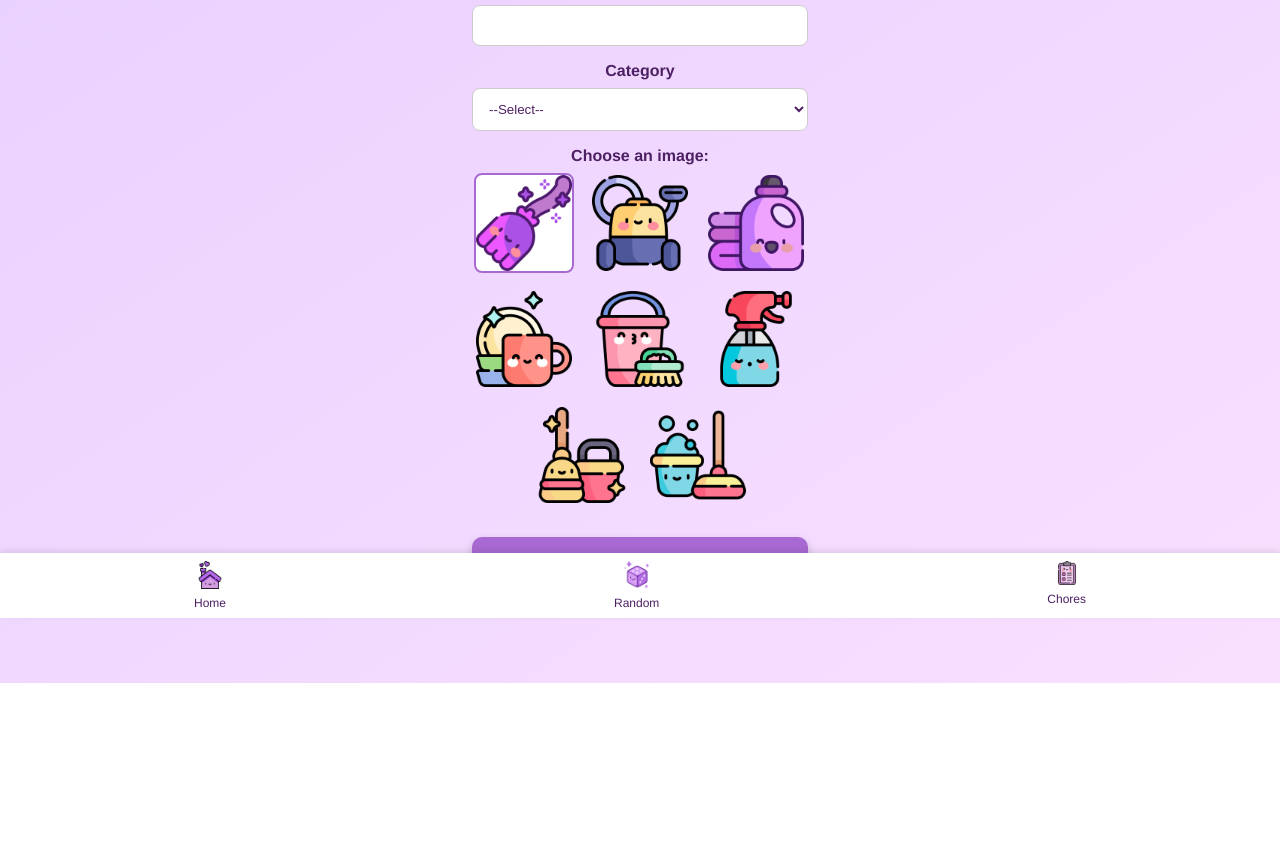
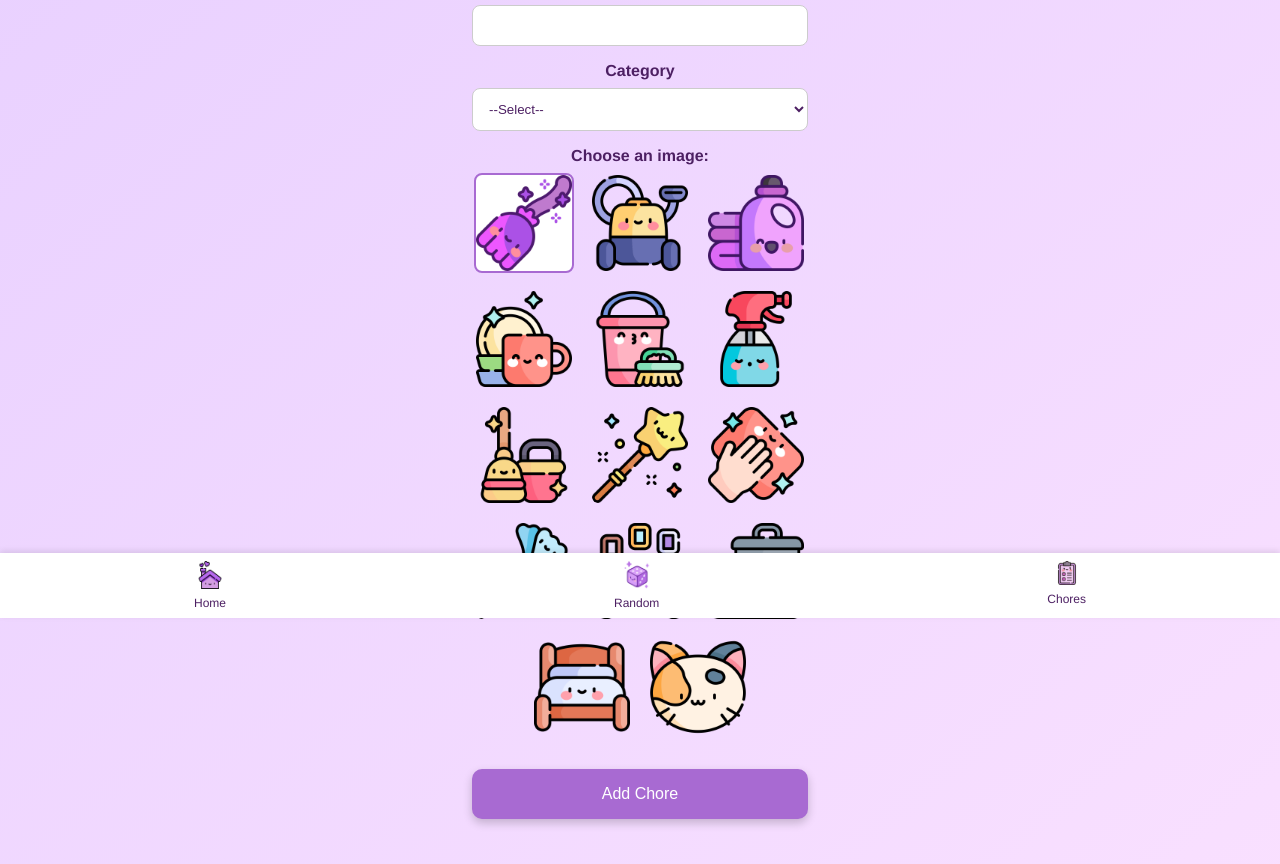
Before and after one commit to litlnemo/chorespell-pwa, a plain HTML site: page add.html in a window 1280 px wide. Shown: the part 182-1046 px from the top of the page. Before the commit the page ends 865 px from the top, so only its background shows below. Drawn offline with Linux system fonts and the light colour scheme.

Commit message:
More icons

```diff
--- a/add.html
+++ b/add.html
@@ -306,7 +306,13 @@
         { src: "images/brushbucket.png", label: "Brush" },
         { src: "images/spraybottle.png", label: "Sprayer" },
         { src: "images/mopbucket.png", label: "Mop" },
-        { src: "images/plunger.png", label: "Plunger" },
+        { src: "images/wand2.png", label: "Wand" },
+        { src: "images/wiping.png", label: "Wiping" },
+        { src: "images/duster.png", label: "Duster" },
+        { src: "images/sofa.png", label: "Sofa" },
+        { src: "images/trash.png", label: "Trash can" },
+        { src: "images/bed.png", label: "Bed" },
+        { src: "images/cathead.png", label: "Cat" },
       ];
 
       initImagePicker(images, "images/broom.png"); // Preselect broom
```
Also changed, not shown: edit.html (+9 -3 lines), images/broom-old.png (added).
